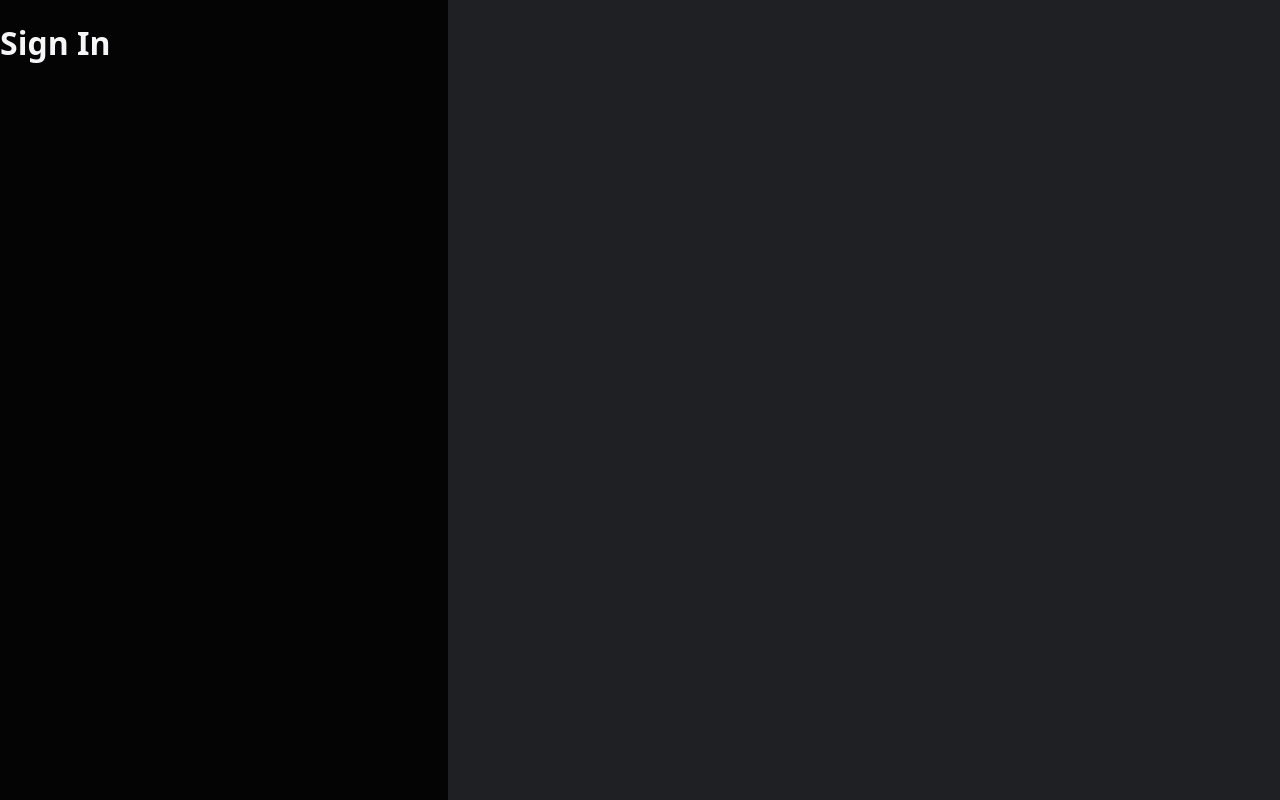
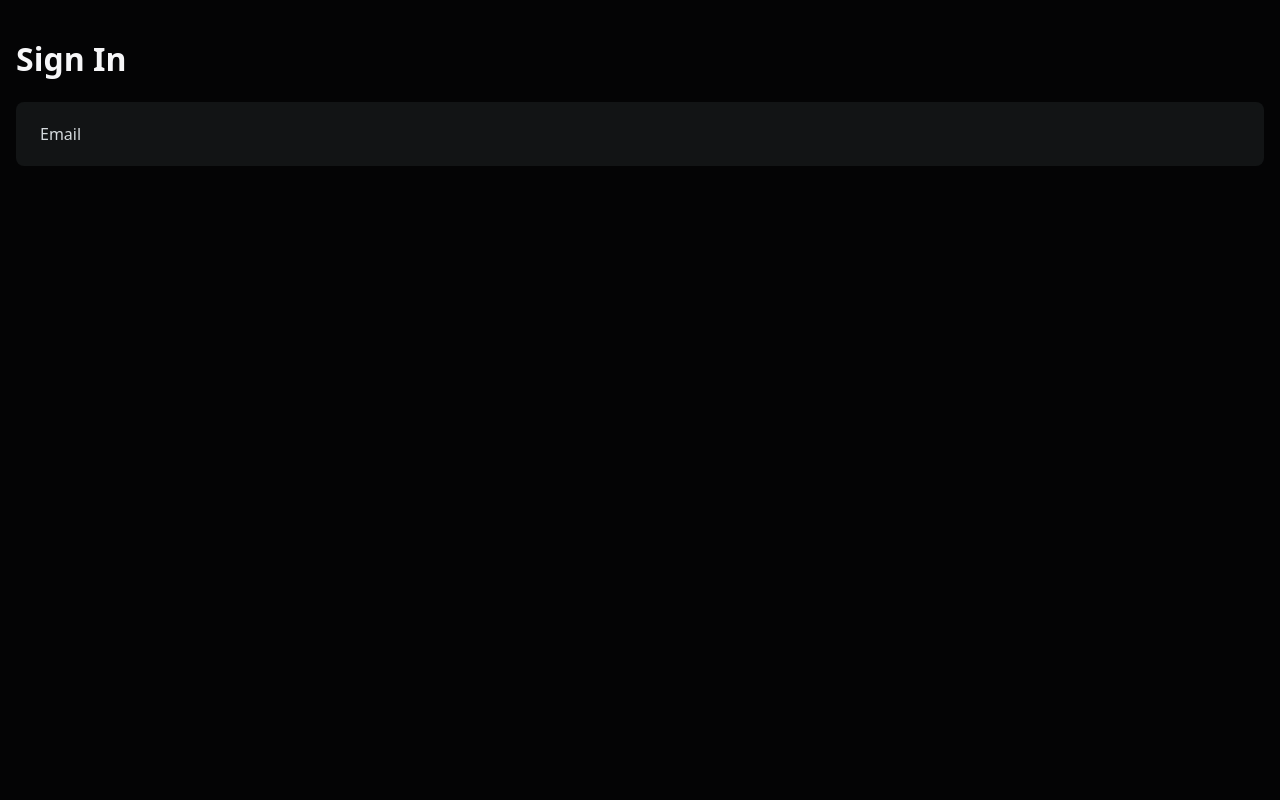
Before and after one commit to F3lip3/nance-app-vite, a React (Vite) app: page /signin in a window 1280 px wide. Built offline with nearby package versions, Linux system fonts and the light colour scheme.

Commit message:
feat: add input component

```diff
--- a/package.json
+++ b/package.json
@@ -9,6 +9,7 @@
     "preview": "vite preview"
   },
   "dependencies": {
+    "@radix-ui/react-label": "^0.1.5",
     "@stitches/react": "^1.2.8",
     "react": "^18.2.0",
     "react-dom": "^18.2.0",
--- a/src/app/modules/SignIn/index.tsx
+++ b/src/app/modules/SignIn/index.tsx
@@ -1,14 +1,13 @@
 import { Container } from '~/app/modules/SignIn/styles';
+import { Input } from '~/app/shared/components/Input';
 
 export const SignIn = () => {
   return (
-    <Container
-      size={{
-        '@initial': 'full',
-        '@bp2': 'md'
-      }}
-    >
+    <Container>
       <h1>Sign In</h1>
+      <form action="#" autoComplete="off">
+        <Input />
+      </form>
     </Container>
   );
 };
--- a/src/app/modules/SignIn/styles.ts
+++ b/src/app/modules/SignIn/styles.ts
@@ -2,13 +2,9 @@ import { styled } from '~/global/config/stitches.config';
 
 export const Container = styled('div', {
   display: 'flex',
+  flexDirection: 'column',
   backgroundColor: '$sidemenu',
   flex: '1 1 100%',
-
-  variants: {
-    size: {
-      full: { width: '$full' },
-      md: { width: '$md' }
-    }
-  }
+  width: '$full',
+  padding: '$4'
 });
--- /dev/null
+++ b/src/app/shared/components/Input/index.tsx
@@ -0,0 +1,35 @@
+import { FocusEvent, useCallback, useRef, useState } from 'react';
+import {
+  FormControl,
+  Input as InputField,
+  Label
+} from '~/app/shared/components/Input/style';
+
+export const Input = () => {
+  const inputRef = useRef<HTMLInputElement>(null);
+  const [labelState, setLabelState] = useState<'filled' | 'empty'>('empty');
+
+  const handleInputBlur = useCallback((e: FocusEvent<HTMLInputElement>) => {
+    setLabelState(e.currentTarget.value ? 'filled' : 'empty');
+  }, []);
+
+  const handleFocus = useCallback(() => {
+    inputRef.current?.focus();
+  }, []);
+
+  return (
+    <FormControl onClick={handleFocus}>
+      <Label htmlFor="email" state={labelState}>
+        Email
+      </Label>
+      <InputField
+        id="email"
+        type="email"
+        onBlur={handleInputBlur}
+        placeholder=""
+        role="presentation"
+        ref={inputRef}
+      />
+    </FormControl>
+  );
+};
--- /dev/null
+++ b/src/app/shared/components/Input/style.ts
@@ -0,0 +1,56 @@
+import * as LabelPrimitive from '@radix-ui/react-label';
+import { styled } from '~/global/config/stitches.config';
+
+export const FormControl = styled('div', {
+  backgroundColor: '$fields',
+  borderRadius: '$lg',
+  cursor: 'text',
+  display: 'flex',
+  flexDirection: 'column',
+  justifyContent: 'center',
+  height: '64px',
+  padding: '$4 $6 $0 $6',
+  position: 'relative',
+  // width: '$md',
+
+  '&:focus-within span': {
+    transform: 'translate(0, -20px) scale(0.8)',
+    color: '$gray900'
+  }
+});
+
+export const Input = styled('input', {
+  all: 'unset',
+  alignItems: 'center',
+  color: 'white',
+  display: 'inline-flex',
+  fontSize: '$lg',
+  justifyContent: 'center',
+  lineHeight: 1,
+  width: '$full'
+});
+
+export const Label = styled(LabelPrimitive.Root, {
+  fontSize: '$base',
+  fontWeight: 500,
+  position: 'absolute',
+  pointerEvents: 'none',
+  transformOrigin: 'top left',
+  transition: '200ms cubic-bezier(0, 0, 0.2, 1) 0ms',
+  userSelect: 'none',
+  variants: {
+    state: {
+      empty: {
+        color: '$gray600',
+        transform: 'translate(0, -8px) scale(1)'
+      },
+      filled: {
+        color: '$gray900',
+        transform: 'translate(0, -20px) scale(0.8)'
+      }
+    }
+  },
+  defaultVariants: {
+    state: 'empty'
+  }
+});
--- a/src/global/styles/globalStyles.ts
+++ b/src/global/styles/globalStyles.ts
@@ -3,7 +3,8 @@ import { globalCss } from '~/global/config/stitches.config';
 export const globalStyles = globalCss({
   '*': {
     fontFamily: '$system',
-    color: '$foreground'
+    color: '$foreground',
+    boxSizing: 'border-box'
   },
   body: {
     backgroundColor: '$background',
```
Also changed, not shown: 1 other file (tests, documents, lock files or other folders).
